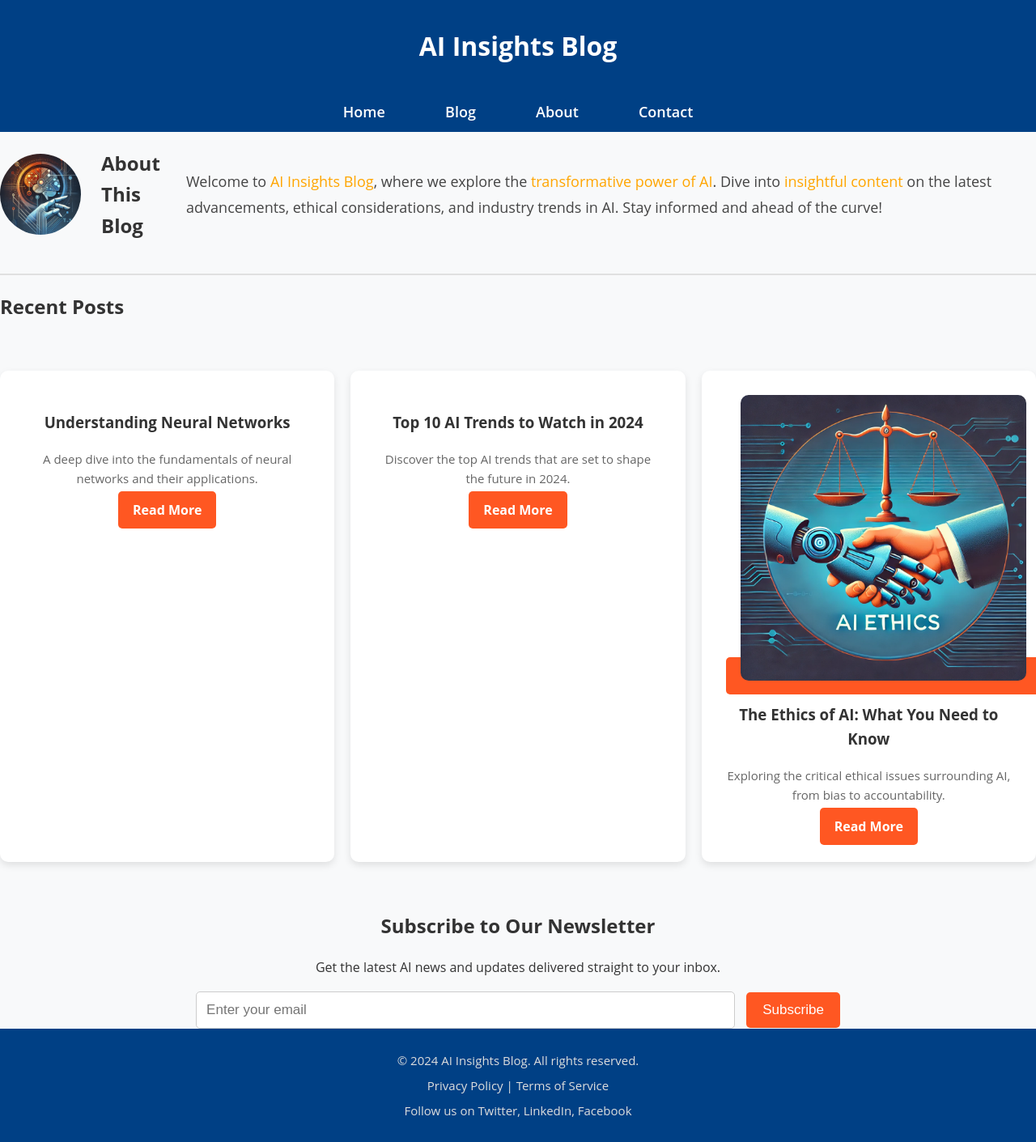
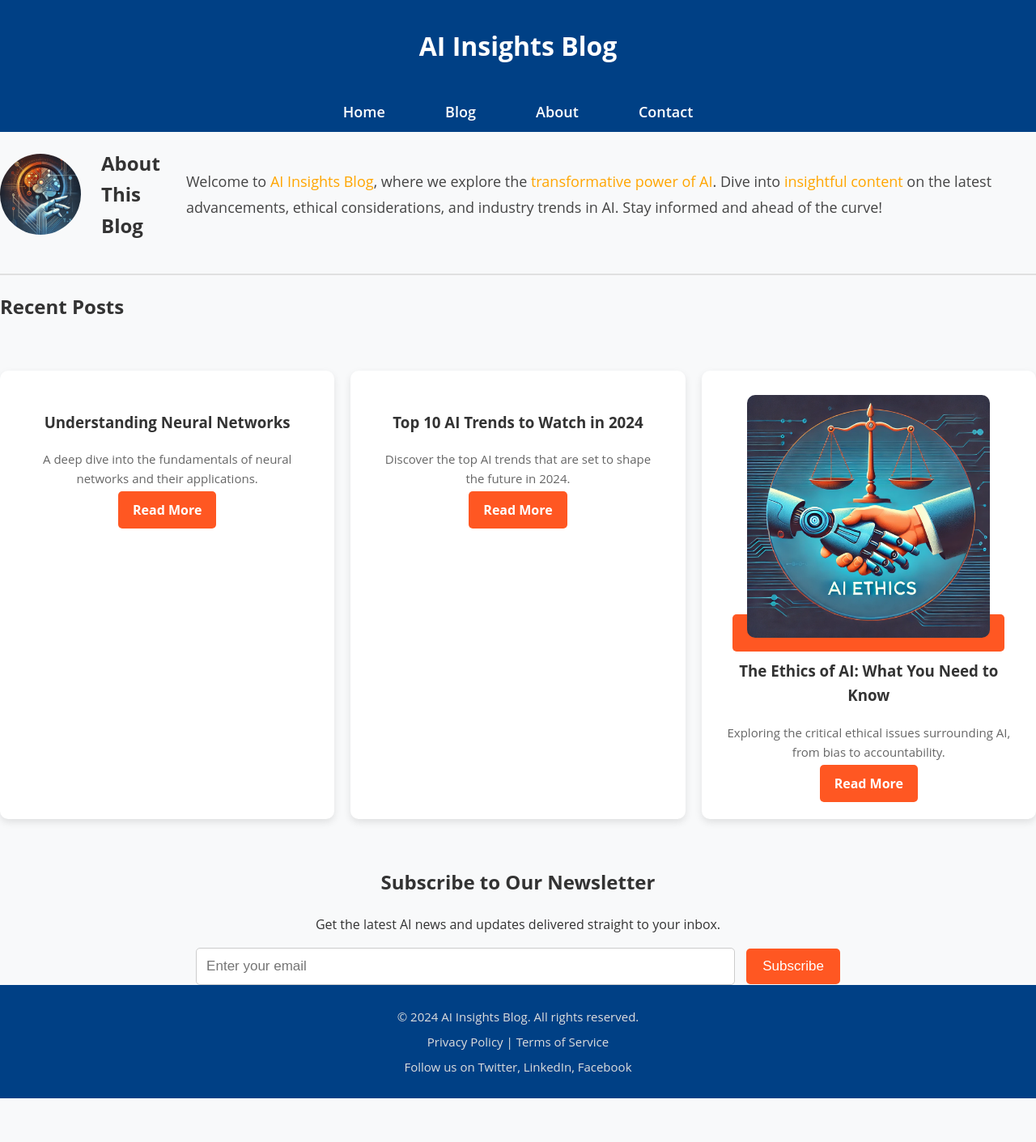
Before and after one commit to tomsonius/tomsonius.github.io, a Jekyll site: the page built from index.html, in a window 1280 px wide. Shown: the whole page at 81% size. Built offline with Jekyll 4.4.1, drawn with Linux system fonts in a browser that asks for light colours; after the commit the page ends 1357 px from its top, so only the background shows below that.

Commit message:
Update main.css

```diff
--- a/assets/css/main.css
+++ b/assets/css/main.css
@@ -121,6 +121,7 @@ nav ul li a:hover {
 
 .post img {
     width: 100%;
+    max-width: 300px;
     height: auto;
     border-radius: 10px;
     transition: transform 0.3s ease;
```
